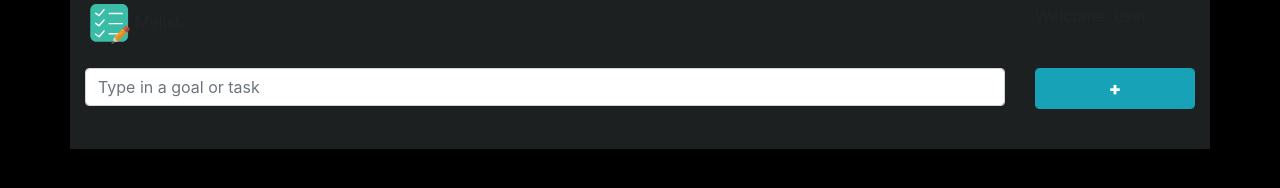
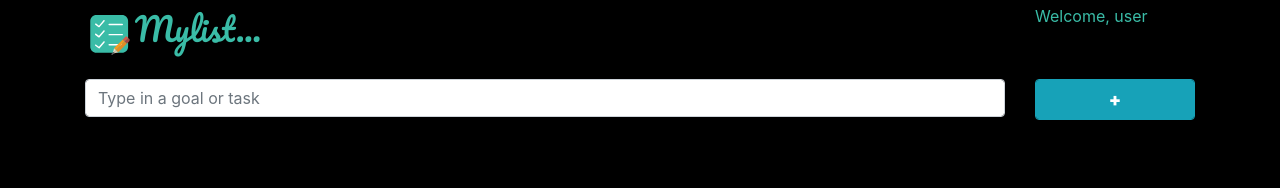
Before and after one commit to chani24/Mylist, a plain HTML site: page index.html in a window 1280 px wide. Drawn offline with nearby package versions, Linux system fonts and the light colour scheme.

Commit message:
Update style.css

```diff
--- a/style.css
+++ b/style.css
@@ -1,6 +1,11 @@
 body{
     background-color: black;
 }
-.container{
-    background-color: rgb(29, 32, 32);
+.user-badge{
+    color:#3ABCA7
 }
+.header{
+    font-family: 'Pacifico', cursive;
+         font-size: xx-large;
+         color:#3ABCA7;
+}
```
